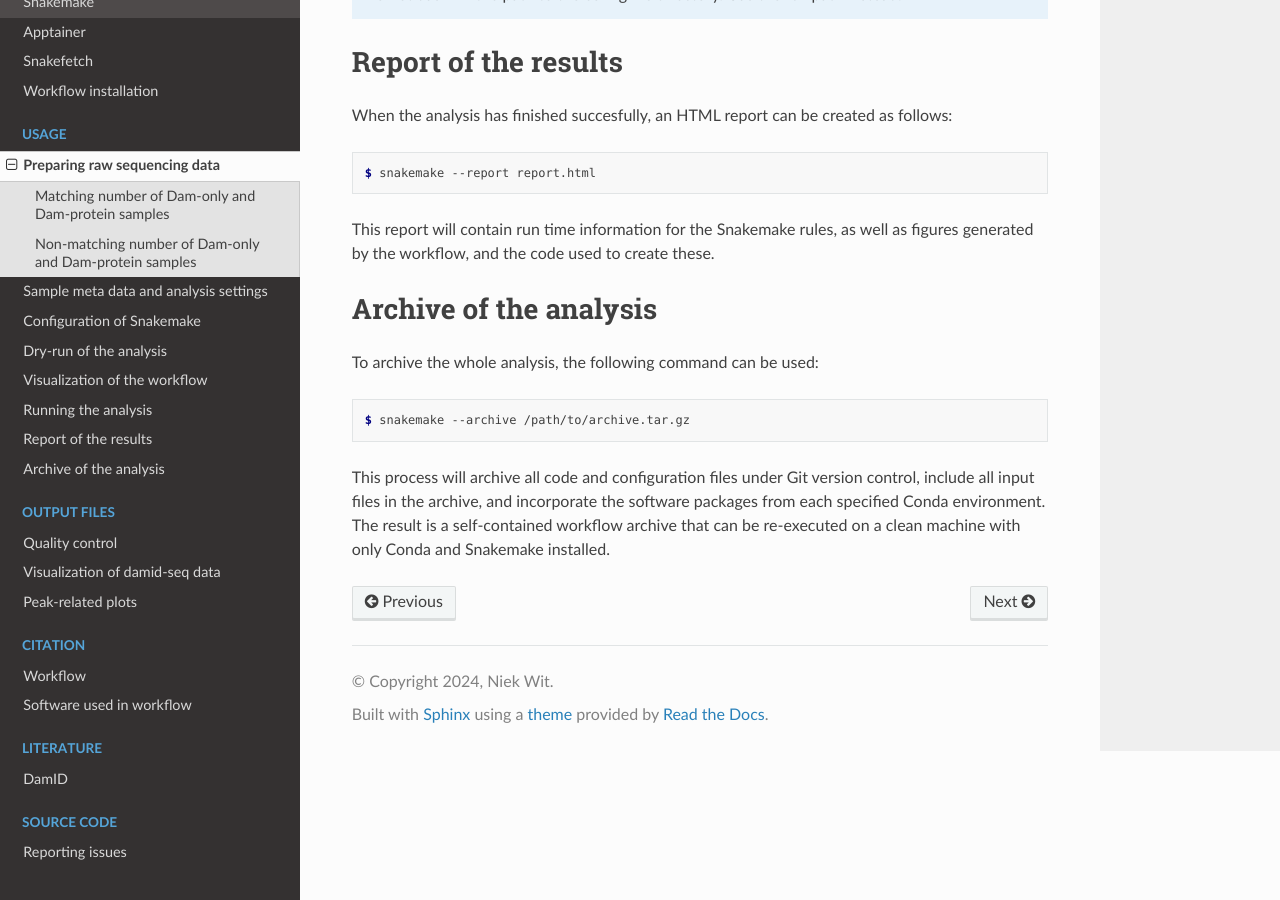
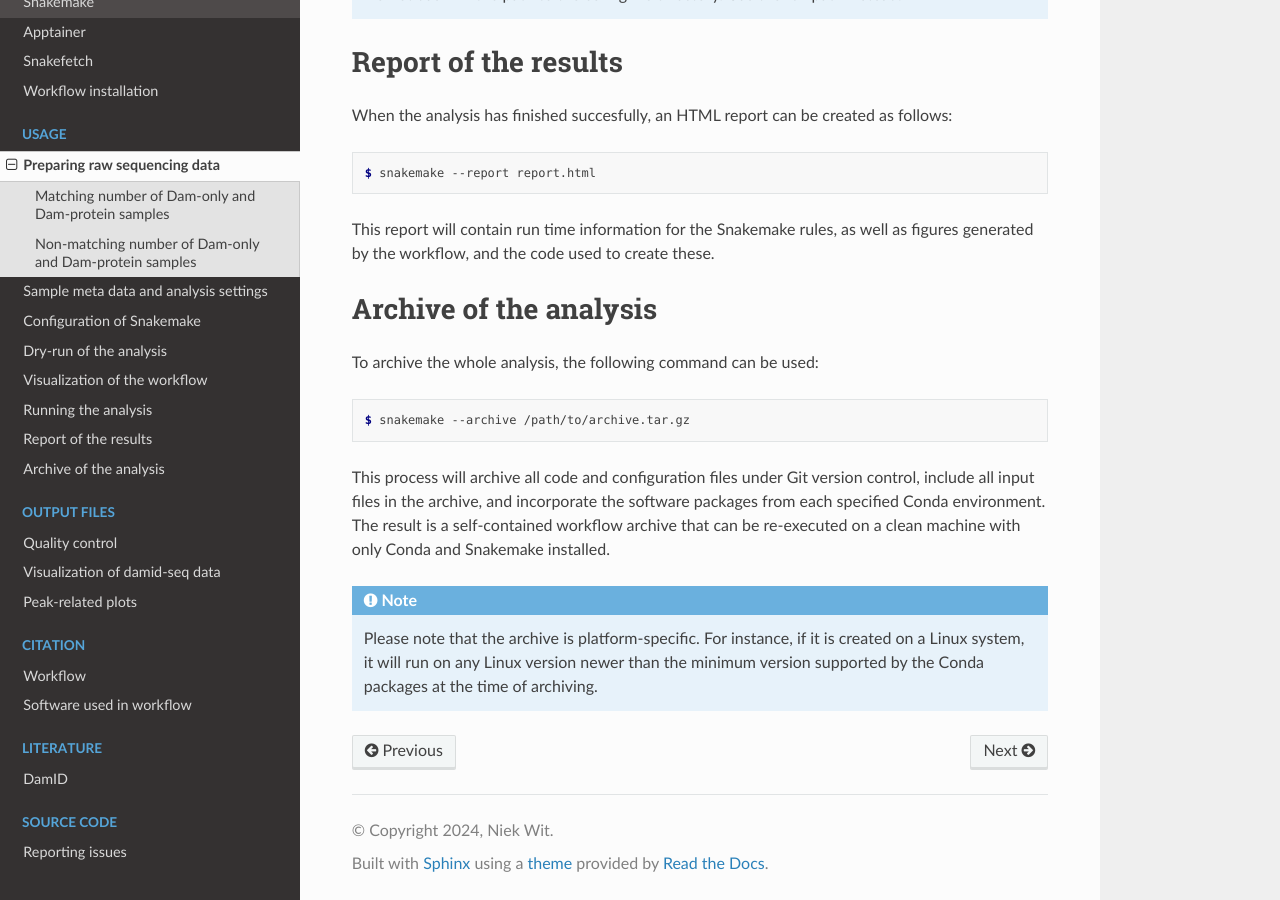
Before and after one commit to niekwit/damid-seq, a Sphinx documentation site: the page built from docs/usage.rst, in a window 1280 px wide and 900 px high, scrolled down 6020 px. Built offline with Sphinx 7.4.7 and the Read the Docs theme 2.0.0, drawn with Linux system fonts in a browser that asks for light colours.

Commit message:
added note

```diff
--- a/docs/usage.rst
+++ b/docs/usage.rst
@@ -310,3 +310,7 @@ To archive the whole analysis, the following command can be used:
     $ snakemake --archive /path/to/archive.tar.gz
 
 This process will archive all code and configuration files under Git version control, include all input files in the archive, and incorporate the software packages from each specified Conda environment. The result is a self-contained workflow archive that can be re-executed on a clean machine with only Conda and Snakemake installed.
+
+.. note::
+
+    Please note that the archive is platform-specific. For instance, if it is created on a Linux system, it will run on any Linux version newer than the minimum version supported by the Conda packages at the time of archiving.
```
